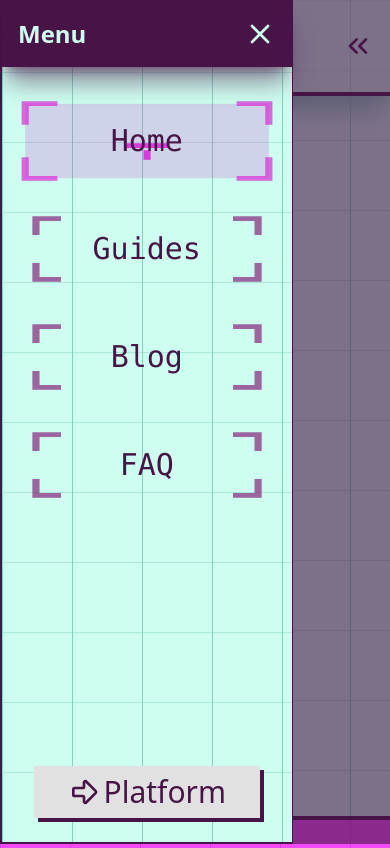
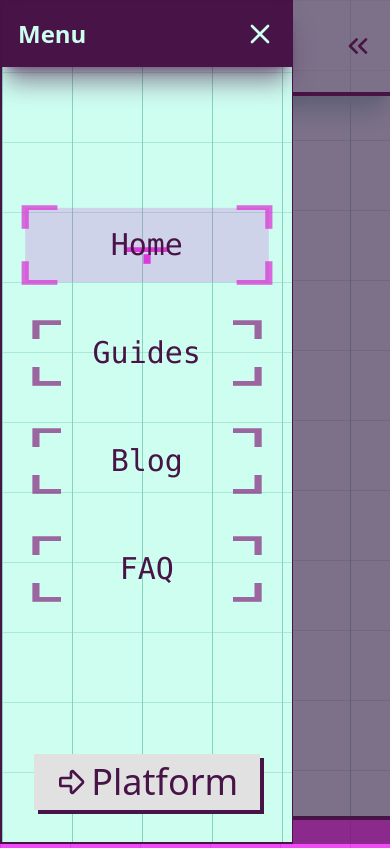
Before and after one commit to ArtGurianov/motherhunt, a Next.js app: page / in a window 390 px wide. Both pictures are taken after a click on the button 358 px from the left and 46 px from the top of the page. Built offline with nearby package versions, Linux system fonts and the light colour scheme.

Commit message:
styles fix

```diff
--- a/src/components/Navbar/NavbarSidebar.tsx
+++ b/src/components/Navbar/NavbarSidebar.tsx
@@ -36,8 +36,9 @@
             {"Menu"}
           </SheetTitle>
         </SheetHeader>
-        <ScrollArea className="flex flex-col w-full overflow-y-auto h-full pb-2">
-          <div className="flex flex-col w-full justify-center items-center gap-6 mt-4 px-4">
+
+        <div className="flex flex-col gap-6 grow">
+          <div className="flex flex-col grow w-full justify-center items-center gap-6 px-4">
             {items.map(({ href, label }) => (
               <div
                 key={href}
@@ -68,21 +69,21 @@
               </div>
             ))}
           </div>
-          <div className="absolute w-full flex justify-center items-center bottom-6 px-8">
+          <div className="w-full flex justify-center items-center px-8 mb-8">
             <Button
               asChild
               className="border-0 w-full py-2 rounded-none text-lg"
               size="lg"
             >
               <Link href="https://app.motherhunt.com" className="h-full">
-                <span className="text-3xl flex gap-1 items-center justify-center h-full">
+                <span className="text-4xl flex gap-1 items-center justify-center h-full">
                   <ArrowBigRight />
                   {"Platform"}
                 </span>
               </Link>
             </Button>
           </div>
-        </ScrollArea>
+        </div>
       </SheetContent>
     </Sheet>
   );
```
